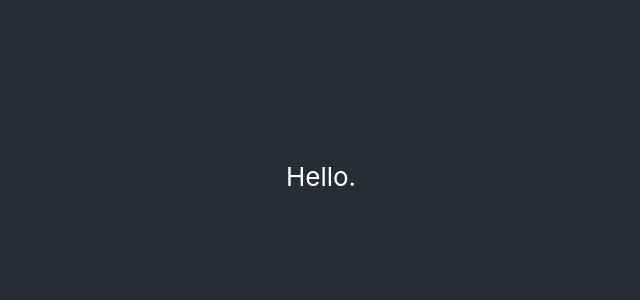
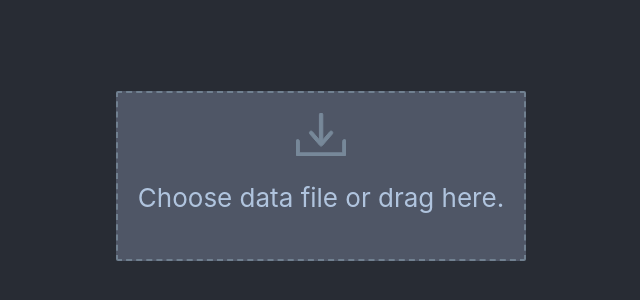
Before and after one commit to anselbrandt/drag-drop-json-chart, a React (Create React App) app: page / in a window 1280 px wide. Shown: the part 224-524 px from the top of the page, without its empty margins (319-959 px from the left). Built offline with nearby package versions, Linux system fonts and the light colour scheme.

Commit message:
Add Dropzone component

```diff
--- a/src/App.js
+++ b/src/App.js
@@ -1,8 +1,13 @@
-import React from "react";
-import styles from "./App.module.css";
+import React from 'react';
+import styles from './App.module.css';
+import Dropzone from './Dropzone';
 
 function App() {
-  return <div className={styles.app}>Hello.</div>;
+  return (
+    <div className={styles.app}>
+      <Dropzone />
+    </div>
+  );
 }
 
 export default App;
--- /dev/null
+++ b/src/Dropzone.js
@@ -0,0 +1,70 @@
+import React, { useMemo } from 'react';
+import { useDropzone } from 'react-dropzone';
+
+const baseStyle = {
+  flex: 1,
+  display: 'flex',
+  flexDirection: 'column',
+  alignItems: 'center',
+  padding: '20px',
+  borderWidth: 2,
+  borderRadius: 2,
+  borderColor: 'slategrey',
+  borderStyle: 'dashed',
+  backgroundColor: '#4f5666',
+  color: 'lightsteelblue',
+  outline: 'none',
+  transition: 'border .24s ease-in-out',
+};
+
+const activeStyle = {
+  borderColor: '#2196f3',
+};
+
+const acceptStyle = {
+  borderColor: '#00e676',
+};
+
+const rejectStyle = {
+  borderColor: '#ff1744',
+};
+
+export default function Dropzone(props) {
+  const {
+    getRootProps,
+    getInputProps,
+    isDragActive,
+    isDragAccept,
+    isDragReject,
+  } = useDropzone({ accept: 'image/*' });
+
+  const style = useMemo(
+    () => ({
+      ...baseStyle,
+      ...(isDragActive ? activeStyle : {}),
+      ...(isDragAccept ? acceptStyle : {}),
+      ...(isDragReject ? rejectStyle : {}),
+    }),
+    [isDragActive, isDragReject, isDragAccept],
+  );
+
+  return (
+    <div className="container">
+      <div {...getRootProps({ style })}>
+        <svg
+          class="box__icon"
+          xmlns="http://www.w3.org/2000/svg"
+          width="50"
+          height="43"
+          viewBox="0 0 50 43"
+          stroke="lightslategrey"
+          fill="lightslategrey"
+        >
+          <path d="M48.4 26.5c-.9 0-1.7.7-1.7 1.7v11.6h-43.3v-11.6c0-.9-.7-1.7-1.7-1.7s-1.7.7-1.7 1.7v13.2c0 .9.7 1.7 1.7 1.7h46.7c.9 0 1.7-.7 1.7-1.7v-13.2c0-1-.7-1.7-1.7-1.7zm-24.5 6.1c.3.3.8.5 1.2.5.4 0 .9-.2 1.2-.5l10-11.6c.7-.7.7-1.7 0-2.4s-1.7-.7-2.4 0l-7.1 8.3v-25.3c0-.9-.7-1.7-1.7-1.7s-1.7.7-1.7 1.7v25.3l-7.1-8.3c-.7-.7-1.7-.7-2.4 0s-.7 1.7 0 2.4l10 11.6z"></path>
+        </svg>
+        <input {...getInputProps()} />
+        <p>Choose data file or drag here.</p>
+      </div>
+    </div>
+  );
+}
```
